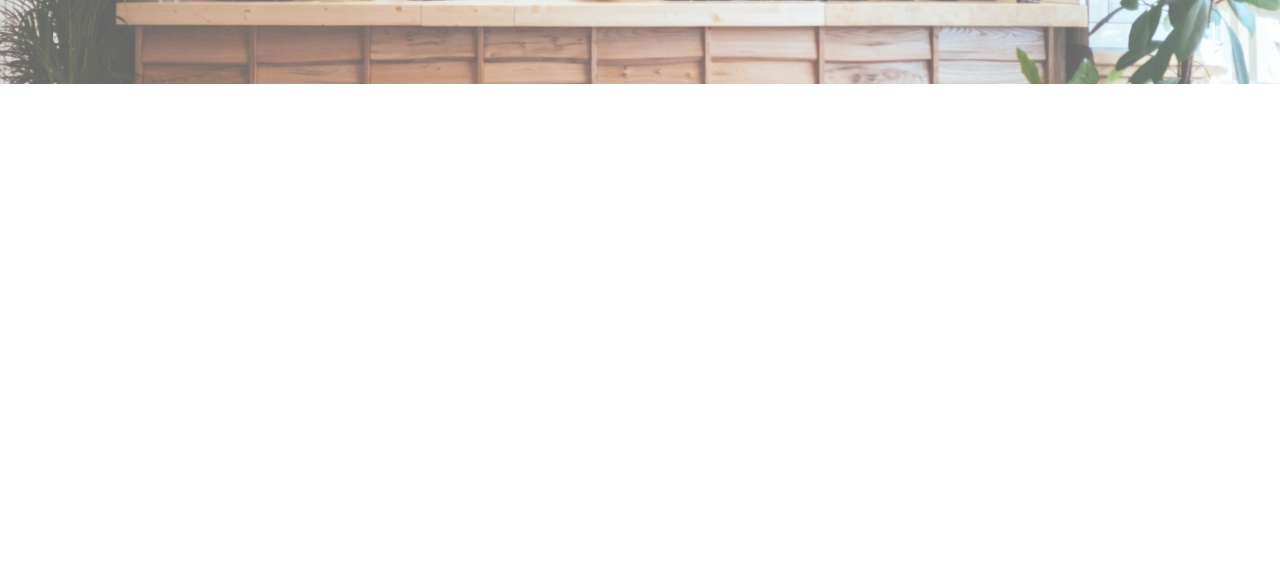
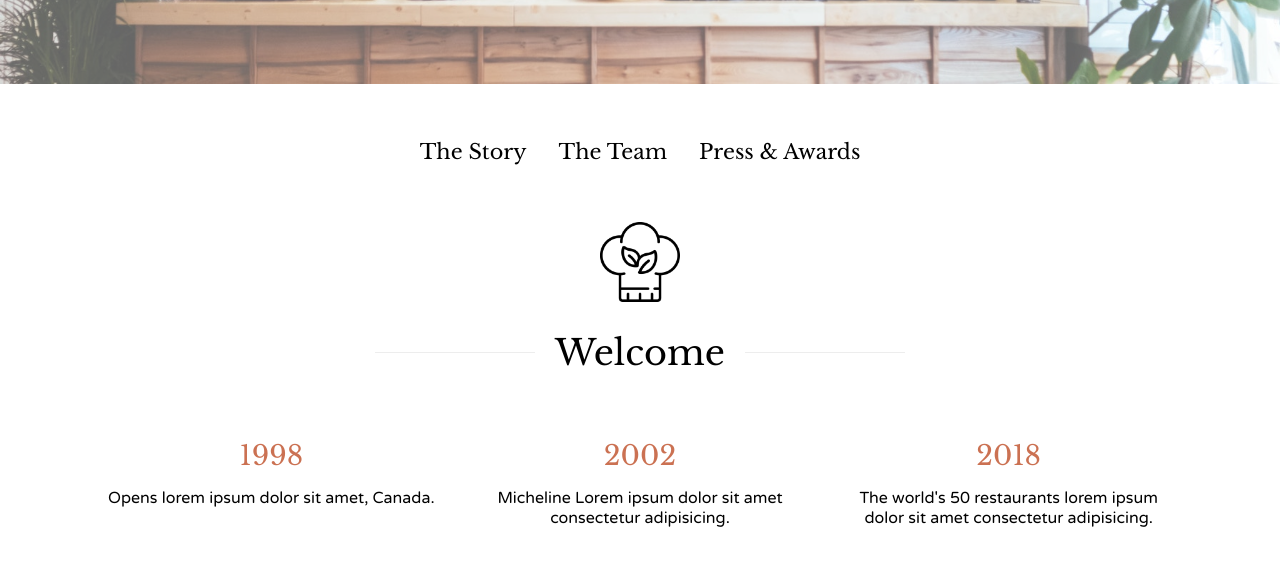
Before and after one commit to yjcyun/VeCaf, a Gatsby site: page / in a window 1280 px wide. Shown: the part 596-1162 px from the top of the page. Built offline with nearby package versions, Linux system fonts and the light colour scheme; Gatsby itself is replaced by a stand-in of ours.

Commit message:
Complete home-story section

```diff
--- a/gatsby-config.js
+++ b/gatsby-config.js
@@ -16,6 +16,13 @@ module.exports = {
         name: `images`,
         path: `${__dirname}/src/images/`,
       },
+    },
+    {
+      resolve: `gatsby-source-filesystem`,
+      options: {
+        name: `home-about`,
+        path: `${__dirname}/src/images/home-about`,
+      },
     }
   ],
 }
--- a/package.json
+++ b/package.json
@@ -17,6 +17,7 @@
     "babel-plugin-styled-components": "^1.11.1",
     "gatsby": "^2.24.63",
     "gatsby-background-image": "^1.1.2",
+    "gatsby-image": "^2.4.20",
     "gatsby-plugin-sharp": "^2.6.37",
     "gatsby-plugin-styled-components": "^3.3.12",
     "gatsby-source-filesystem": "^2.3.31",
--- a/src/components/home/Welcome.jsx
+++ b/src/components/home/Welcome.jsx
@@ -1,11 +1,128 @@
 import React from 'react'
+import styled from 'styled-components'
+import { homeStory } from '../../constants/home-story'
+import chef from '../../images/chef.png'
 
 const Welcome = () => {
   return (
-    <div>
-      Welcome
-    </div>
+    <WelcomeWrapper className='page-center'>
+      <Tabs>
+        <li>The Story</li>
+        <li>The Team</li>
+        <li>Press & Awards</li>
+      </Tabs>
+
+      <WelcomeContainer>
+        <div className='welcome-sign'>
+          <div className='img-container'>
+            <img src={chef} alt='Chef Hat' />
+          </div>
+          <h1>Welcome</h1>
+        </div>
+
+        <div className='welcome-section-wrapper'>
+          {homeStory.map(story => (
+            <WelcomeSection key={story.year}>
+              <h3>{story.year}</h3>
+              <p>{story.desc}</p>
+            </WelcomeSection>
+          ))}
+        </div>
+      </WelcomeContainer>
+    </WelcomeWrapper>
   )
 }
 
+const Tabs = styled.ul`
+  display: flex;
+  font-family: var(--secondary-ff);
+  flex-wrap: wrap;
+  justify-content: center;
+  line-height: 2;
+  margin: 3rem 0;
+  li{
+    font-size: 1.3rem;
+    font-weight: 400;
+    margin: 0 1rem;
+  }
+  @media (min-width: 768px) {
+    ul{
+      font-size: 1.5rem
+    }
+  }
+`
+
+const WelcomeContainer = styled.div`
+  display: flex;
+  flex-direction: column;
+  align-items: center;
+  .welcome-sign {
+    margin: 0 0 2rem;
+    .img-container {
+      width: 5rem;
+      margin: 0 auto 1.5rem;
+    }
+    h1 {
+      font-family: var(--secondary-ff);
+      font-weight: 400;
+      font-size: 2rem;
+      margin-bottom: 2rem;
+      display: flex;
+      align-items: center;
+      justify-content: center;
+      :after, :before {
+      content:'';
+      width: 0;
+      height: 1px;
+      background: var(--secondary-clr-2);
+      margin: 0 20px;
+      }
+    }
+  }
+  .welcome-section-wrapper{
+    display: flex;
+    flex-direction: column;
+  }
+  @media (min-width: 768px) {
+    .welcome-sign{
+      h1{
+        font-size: 2.2rem;
+        :after, :before {
+          width: 10rem;
+        }
+      }
+    }
+    .welcome-section-wrapper{
+      flex-direction: row;
+    }
+  }
+`
+
+const WelcomeSection = styled.div`
+  text-align: center;
+  margin-bottom: 2rem;
+  padding: 0 1rem;
+  display: flex;
+  flex-direction: column;
+  flex: 1;
+  h3 {
+    font-family: var(--secondary-ff);
+    font-weight: 400;
+    font-size: 1.4rem;
+    margin-bottom: 1rem;
+    color: var(--primary-clr-1);
+  }
+  @media (min-width: 768px) {
+    h3{
+      font-size: 1.7rem;
+    }
+  }
+`
+
+const WelcomeWrapper = styled.section`
+  display: flex;
+  flex-direction: column;
+  align-items: center;
+`
+
 export default Welcome
--- /dev/null
+++ b/src/constants/home-story.js
@@ -0,0 +1,14 @@
+export const homeStory = [
+  {
+    year: '1998',
+    desc: 'Opens lorem ipsum dolor sit amet, Canada.'
+  },
+  {
+    year: '2002',
+    desc: 'Micheline Lorem ipsum dolor sit amet consectetur adipisicing.'
+  },
+  {
+    year: '2018',
+    desc: 'The world\'s 50 restaurants lorem ipsum dolor sit amet consectetur adipisicing.'
+  }
+]
--- a/src/pages/index.js
+++ b/src/pages/index.js
@@ -1,6 +1,5 @@
 import React from "react"
-import Hero from "../components/home/Hero"
-import Footer from "../components/layout/Footer"
+import Welcome from "../components/home/Welcome"
 import Layout from "../components/layout/Layout"
 import '../style.css'
 
@@ -8,7 +7,7 @@ export default function Home() {
   return (
     <>
       <Layout home>
-
+        <Welcome />
       </Layout>
     </>
   )
--- a/src/style.css
+++ b/src/style.css
@@ -5,6 +5,7 @@
   --primary-clr-2: #23282f;
   --primary-clr-3: #cb9252;
   --secondary-clr-1: #6b6b6b;
+  --secondary-clr-2:#EDEDED;
   --primary-ff: "Varela Round", sans-serif;
   --secondary-ff: "Libre Baskerville", serif;
   --hero-ff: "Kaushan Script", cursive;
```
Also changed, not shown: src/images/chef.png (added), src/images/home-about/coffee-img-1.png (renamed from src/images/coffee-img-1.png), src/images/home-about/coffee-img-2.png (renamed from src/images/coffee-img-2.png), src/images/home-about/coffee-img-3.png (renamed from src/images/coffee-img-3.png), src/images/home-about/coffee-img-4.png (renamed from src/images/coffee-img-4.png), 1 other file.
